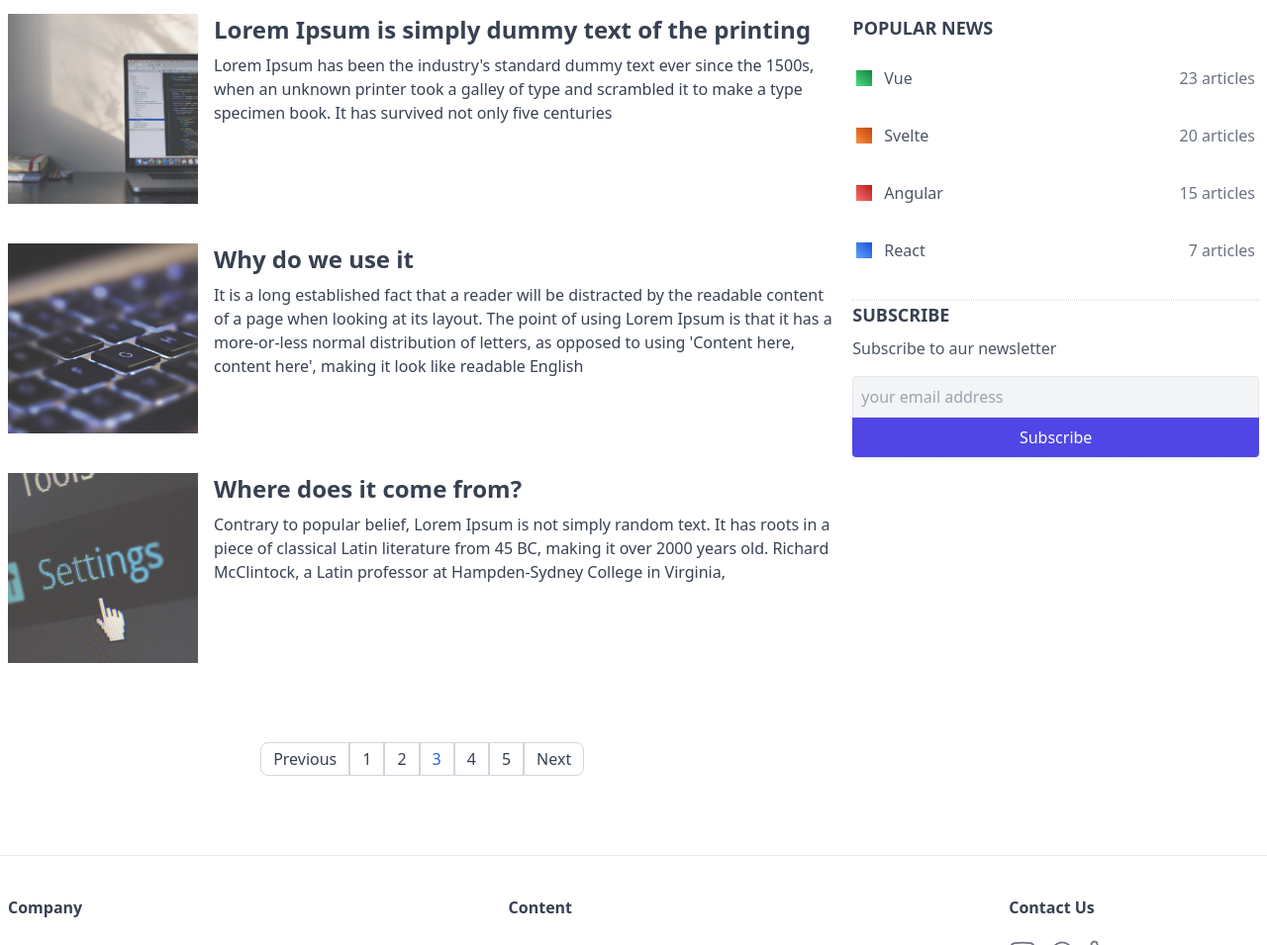
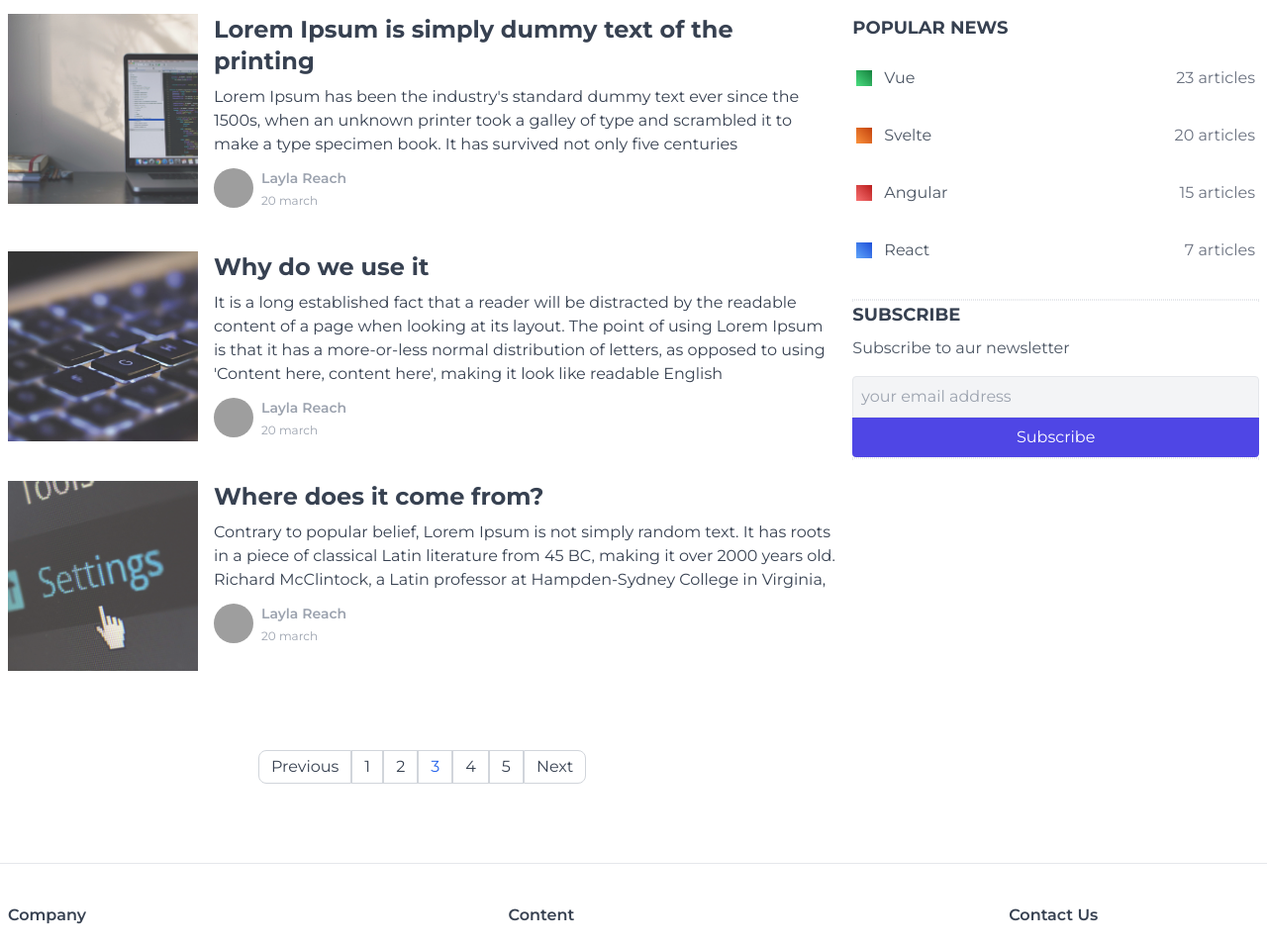
Before and after one commit to Viacheslav-ua/tailwind-course, a website: page index.html in a window 1280 px wide. Shown: the part 498-1453 px from the top of the page at 99% size. Drawn offline with nearby package versions, Linux system fonts and the light colour scheme; files that its build step writes are made by us from their sources; grey boxes are pictures that could not be loaded.

Commit message:
project done

```diff
--- a/index.html
+++ b/index.html
@@ -6,10 +6,10 @@
     <link rel="stylesheet" href="./public/styles.css">
     <title>TailwindCSS</title>
   </head>
-  <body>
-    <div class="max-w-screen-xl mx-auto">
+  <body class="bg-white dark:bg-slate-900 font-main">
+    <div class="max-w-screen-xl mx-auto h-screen grid grid-rows-layout">
       <header class="px-2 border-b flex items-center justify-between h-14">
-        <a class="uppercase font-bold text-purple-800" href="#">WebDev</a>
+        <a class="uppercase font-bold text-logo-main dark:text-purple-400" href="#">WebDev</a>
         <nav class="hidden md:flex items-center">
           <ul class="inline-flex items-center">
             <li><a class="header-link" href="#">Home</a></li>
@@ -28,12 +28,13 @@
           </svg>
         </button>
       </header>
+      <div>
         <!-- breadcrumbs -->
         <div class="px2 flex items-center">
           <div class="py-4 overflow-y-auto whitespace-nowrap flex items-center">
-            <a class="text-gray-600 hover:text-gray-900" href="#">
-              <svg xmlns="http://www.w3.org/2000/svg" fill="none"
-                viewBox="0 0 24 24" stroke-width="1.5" stroke="currentColor"
+            <a class="text-gray-600 hover:text-gray-900 dark:text-slate-400 dark:hover:text-slate-200 transition-all duration-300 delay-100"
+              href="#">
+              <svg xmlns="http://www.w3.org/2000/svg" fill="none" viewBox="0 0 24 24" stroke-width="1.5" stroke="currentColor"
                 class="w-5 h-5">
                 <path stroke-linecap="round" stroke-linejoin="round"
                   d="M2.25 12l8.954-8.955c.44-.439 1.152-.439 1.591 0L21.75 12M4.5 9.75v10.125c0 .621.504 1.125 1.125 1.125H9.75v-4.875c0-.621.504-1.125 1.125-1.125h2.25c.621 0 1.125.504 1.125 1.125V21h4.125c.621 0 1.125-.504 1.125-1.125V9.75M8.25 21h8.25" />
@@ -41,23 +42,21 @@
               <!-- Home -->
             </a>
             <span class="mx-2 text-gray-300">
-              <svg xmlns="http://www.w3.org/2000/svg" fill="none"
-                viewBox="0 0 24 24" stroke-width="1.5" stroke="currentColor"
+              <svg xmlns="http://www.w3.org/2000/svg" fill="none" viewBox="0 0 24 24" stroke-width="1.5" stroke="currentColor"
                 class="w-5 h-5">
-                <path stroke-linecap="round" stroke-linejoin="round"
-                  d="M8.25 4.5l7.5 7.5-7.5 7.5" />
+                <path stroke-linecap="round" stroke-linejoin="round" d="M8.25 4.5l7.5 7.5-7.5 7.5" />
               </svg>
             </span>
-            <a class="text-gray-600 hover:texgr hover:text-gray-900" href="#">News</a>
+            <a class="text-gray-600 hover:texgr hover:text-gray-900 dark:text-slate-400 dark:hover:text-slate-200 transition-all duration-300 delay-100"
+              href="#">News</a>
             <span class="mx-2 text-gray-300">
-              <svg xmlns="http://www.w3.org/2000/svg" fill="none"
-                viewBox="0 0 24 24" stroke-width="1.5" stroke="currentColor"
+              <svg xmlns="http://www.w3.org/2000/svg" fill="none" viewBox="0 0 24 24" stroke-width="1.5" stroke="currentColor"
                 class="w-5 h-5">
-                <path stroke-linecap="round" stroke-linejoin="round"
-                  d="M8.25 4.5l7.5 7.5-7.5 7.5" />
+                <path stroke-linecap="round" stroke-linejoin="round" d="M8.25 4.5l7.5 7.5-7.5 7.5" />
               </svg>
             </span>
-            <a class="text-gray-600 hover:texgr hover:text-gray-900" href="#">Tech</a>
+            <a class="text-gray-600 hover:texgr hover:text-gray-900 dark:text-slate-400 dark:hover:text-slate-200 transition-all duration-300 delay-100"
+              href="#">Tech</a>
           </div>
         </div>
         <!-- banners -->
@@ -69,6 +68,14 @@
               <h2 class="text-4xl font-semibold text-gray-100 leading-tight">
                 Lorem ipsum dolor dignissimos laborum laboriosam molestiae!
               </h2>
+              <div class="flex mt-3">
+                <img class="h-10 w-10 rounded-full mr-2 object-cover" src="https://randomuser.me/api/portraits/women/49.jpg"
+                  alt="author">
+                <div>
+                  <p class="font-semibold text-gray-200 text-sm">Julia Doe</p>
+                  <time class="text-gray-400 text-xs">15 march</time>
+                </div>
+              </div>
             </div>
           </a>
           <a class="w-full lg:w-1/3 bg-indigo-300 h-96 mb-4 relative rounded inline-block overflow-hidden" href="#">
@@ -78,6 +85,14 @@
               <h2 class="text-4xl font-semibold text-gray-100 leading-tight">
                 Consectetur adipisicing elit. Maiores, ut.
               </h2>
+              <div class="flex mt-3">
+                <img class="h-10 w-10 rounded-full mr-2 object-cover" src="https://randomuser.me/api/portraits/men/75.jpg"
+                  alt="author">
+                <div>
+                  <p class="font-semibold text-gray-200 text-sm">Joh Lun</p>
+                  <time class="text-gray-400 text-xs">15 march</time>
+                </div>
+              </div>
             </div>
           </a>
         </section>
@@ -87,27 +102,35 @@
             <section class="px-2">
               <a class="block w-full lg:flex mb-10" href="#">
                 <img class="w-full lg:w-48 h-48 opacity-80 object-cover lg:mr-4" src="./public/images/img-3.jpg" alt="img">
-              <div class="flex">
+                <div class="flex flex-col justify-between">
                   <div>
-                  <h3 class="mb-2 text-gray-700 font-bold text-2xl">Lorem Ipsum
+                    <h3 class="mb-2 text-gray-700 dark:text-gray-300 font-bold text-2xl">Lorem Ipsum
                       is simply dummy text of the printing</h3>
-                  <p class="text-gray-700">
+                    <p class="text-gray-700 dark:text-slate-400">
                       Lorem Ipsum has been the industry's standard dummy text ever
                       since the 1500s, when an unknown printer took
                       a galley of type and scrambled it to make a type specimen book.
                       It has survived not only five centuries
                     </p>
+                    <div class="flex mt-3">
+                      <img class="h-10 w-10 rounded-full mr-2 object-cover"
+                        src="https://randomuser.me/api/portraits/women/93.jpg" alt="author">
+                      <div>
+                        <p class="font-semibold text-gray-400 text-sm">Layla Reach</p>
+                        <time class="text-gray-400 text-xs">20 march</time>
+                      </div>
+                    </div>
                   </div>
                 </div>
               </a>
 
               <a class="block w-full lg:flex mb-10" href="#">
                 <img class="w-full lg:w-48 h-48 opacity-80 object-cover lg:mr-4" src="./public/images/img-4.jpg" alt="img">
-              <div class="flex">
+                <div class="flex flex-col justify-between">
                   <div>
-                  <h3 class="mb-2 text-gray-700 font-bold text-2xl">Why do we
+                    <h3 class="mb-2 text-gray-700 dark:text-gray-300 font-bold text-2xl">Why do we
                       use it</h3>
-                  <p class="text-gray-700">
+                    <p class="text-gray-700 dark:text-slate-400">
                       It is a long established fact that a reader will be distracted
                       by the readable content of a page when looking at its layout.
                       The point of using Lorem Ipsum is that it has a more-or-less
@@ -115,23 +138,39 @@
                       'Content here, content here', making it look like readable
                       English
                     </p>
+                    <div class="flex mt-3">
+                      <img class="h-10 w-10 rounded-full mr-2 object-cover"
+                        src="https://randomuser.me/api/portraits/women/93.jpg" alt="author">
+                      <div>
+                        <p class="font-semibold text-gray-400 text-sm">Layla Reach</p>
+                        <time class="text-gray-400 text-xs">20 march</time>
+                      </div>
+                    </div>
                   </div>
                 </div>
               </a>
 
               <a class="block w-full lg:flex mb-10" href="#">
                 <img class="w-full lg:w-48 h-48 opacity-80 object-cover lg:mr-4" src="./public/images/img-5.jpg" alt="img">
-              <div class="flex">
+                <div class="flex flex-col justify-between">
                   <div>
-                  <h3 class="mb-2 text-gray-700 font-bold text-2xl">
+                    <h3 class="mb-2 text-gray-700 dark:text-gray-300 font-bold text-2xl">
                       Where does it come from?
                     </h3>
-                  <p class="text-gray-700">
+                    <p class="text-gray-700 dark:text-slate-400">
                       Contrary to popular belief, Lorem Ipsum is not simply random
                       text. It has roots in a piece of classical Latin literature
                       from 45 BC, making it over 2000 years old. Richard McClintock,
                       a Latin professor at Hampden-Sydney College in Virginia,
                     </p>
+                    <div class="flex mt-3">
+                      <img class="h-10 w-10 rounded-full mr-2 object-cover"
+                        src="https://randomuser.me/api/portraits/women/93.jpg" alt="author">
+                      <div>
+                        <p class="font-semibold text-gray-400 text-sm">Layla Reach</p>
+                        <time class="text-gray-400 text-xs">20 march</time>
+                      </div>
+                    </div>
                   </div>
                 </div>
               </a>
@@ -143,7 +182,8 @@
                 <li><a class="pagination-item rounded-l-lg" href="#">Previous</a></li>
                 <li><a class="pagination-item" href="#">1</a></li>
                 <li><a class="pagination-item" href="#">2</a></li>
-              <li><a class="pagination-item hover:bg-blue-100 hover:text-blue-600 text-blue-600 cursor-default" href="#">3</a>
+                <li><a class="pagination-item hover:bg-blue-100 hover:text-blue-600 text-blue-600 cursor-default"
+                    href="#">3</a>
                 </li>
                 <li><a class="pagination-item" href="#">4</a></li>
                 <li><a class="pagination-item" href="#">5</a></li>
@@ -154,34 +194,38 @@
           <div class="w-full lg:w-1/3 px-2 md:flex md:space-x-6 lg:block lg:space-x-0">
             <!-- Popular News -->
             <div class=" w-full md:w-1/2 lg:w-full mb-5">
-            <h5 class="font-bold text-lg uppercase text-gray-700 mb-2">Popular News</h5>
+              <h5 class="font-bold text-lg uppercase dark:text-slate-300 text-gray-700 mb-2">Popular News</h5>
               <ul>
-              <li class="px-1 py-4 border-y border-white hover:border-gray-200">
-                <a class="flex items-center text-gray-600" href="#">
+                <li
+                  class="dark:border-transparent dark:hover:border-gray-200 px-1 py-4 border-y border-white hover:border-gray-200  transition-all duration-300 delay-100">
+                  <a class="flex items-center text-gray-600 dark:text-slate-400" href="#">
                     <span class="inline-block h-4 w-4 mr-3 bg-gradient-to-tr from-green-400 to-green-700"></span>
                     Vue
-                  <span class="text-gray-500 ml-auto">23 articles</span>
+                    <span class="text-gray-500 dark:text-slate-400 ml-auto">23 articles</span>
                   </a>
                 </li>
-              <li class="px-1 py-4 border-y border-white hover:border-gray-200">
-                <a class="flex items-center text-gray-600" href="#">
+                <li
+                  class="dark:border-transparent dark:hover:border-gray-200 px-1 py-4 border-y border-white hover:border-gray-200  transition-all duration-300 delay-100">
+                  <a class="flex items-center text-gray-600 dark:text-slate-400" href="#">
                     <span class="inline-block h-4 w-4 mr-3 bg-gradient-to-tr from-orange-400 to-orange-700"></span>
                     Svelte
-                  <span class="text-gray-500 ml-auto">20 articles</span>
+                    <span class="text-gray-500 dark:text-slate-400 ml-auto">20 articles</span>
                   </a>
                 </li>
-              <li class="px-1 py-4 border-y border-white hover:border-gray-200">
-                <a class="flex items-center text-gray-600" href="#">
+                <li
+                  class="dark:border-transparent dark:hover:border-gray-200 px-1 py-4 border-y border-white hover:border-gray-200  transition-all duration-300 delay-100">
+                  <a class="flex items-center text-gray-600 dark:text-slate-400" href="#">
                     <span class="inline-block h-4 w-4 mr-3 bg-gradient-to-tr from-red-400 to-red-700"></span>
                     Angular
-                  <span class="text-gray-500 ml-auto">15 articles</span>
+                    <span class="text-gray-500 dark:text-slate-400 ml-auto">15 articles</span>
                   </a>
                 </li>
-              <li class="px-1 py-4 border-y border-white hover:border-gray-200">
-                <a class="flex items-center text-gray-600" href="#">
+                <li
+                  class="dark:border-transparent dark:hover:border-gray-200 px-1 py-4 border-y border-white hover:border-gray-200  transition-all duration-300 delay-100">
+                  <a class="flex items-center text-gray-600 dark:text-slate-400" href="#">
                     <span class="inline-block h-4 w-4 mr-3 bg-gradient-to-tr from-blue-400 to-blue-700"></span>
                     React
-                  <span class="text-gray-500 ml-auto">7 articles</span>
+                    <span class="text-gray-500 dark:text-slate-400 ml-auto">7 articles</span>
                   </a>
                 </li>
               </ul>
@@ -191,28 +235,32 @@
             <div class="w-full md:w-1/2 lg:w-full md:my-0 lg:my-5">
               <!-- divider -->
               <div class="border border-dotted md:hidden lg:block"></div>
-            <h5 class="font-bold text-lg uppercase text-gray-700 mb-2">subscribe</h5>
-            <p class="text-gray-600 mb-4">Subscribe to aur newsletter</p>
-            <input class="text-gray-700 bg-gray-100 p-2 w-full border rounded-t hover:border-gray-600"
+              <h5 class="font-bold text-lg uppercase text-gray-700 dark:text-slate-300 mb-2">subscribe</h5>
+              <p class="text-gray-600 dark:text-slate-400 mb-4">Subscribe to aur newsletter</p>
+              <input
+                class="text-gray-700 bg-gray-100 p-2 w-full border rounded-t hover:border-gray-600  transition-all duration-300 delay-100"
                 placeholder="your email address" type="email">
-            <button class="px-4 py-2 bg-indigo-600 text-white rounded-b w-full hover:bg-indigo-800">Subscribe</button>
+              <button
+                class="px-4 py-2 bg-indigo-600 text-white rounded-b w-full hover:bg-indigo-800  transition-all duration-300 delay-100">Subscribe</button>
               <div class="border border-dotted md:hidden lg:block"></div>
             </div>
           </div>
         </main>
+      </div>
+
 
       <!-- footer -->
       <footer class="border-t mt-10 py-10 px-2">
         <div class="md:flex">
           <div class="mb-5 w-full md:w-2/5">
-            <h6 class="font-semibold text-gray-700 mb-3 inline-block">Company</h6>
+            <h6 class="font-semibold text-gray-700 dark:text-gray-300 mb-3 inline-block">Company</h6>
             <ul>
               <li><a class="footer-link" href="#">Team</a></li>
               <li><a class="footer-link" href="#">About Us</a></li>
             </ul>
           </div>
           <div class="mb-5 w-full md:w-2/5">
-            <h6 class="font-semibold text-gray-700 mb-3 inline-block">Content</h6>
+            <h6 class="font-semibold text-gray-700 dark:text-gray-300 mb-3 inline-block">Content</h6>
             <ul>
               <li><a class="footer-link" href="#">Block</a></li>
               <li><a class="footer-link" href="#">Policy</a></li>
@@ -220,7 +268,7 @@
             </ul>
           </div>
           <div class="w-full md:w-1/5">
-            <h6 class="font-semibold text-gray-700 mb-3 inline-block">Contact Us</h6>
+            <h6 class="font-semibold text-gray-700 dark:text-gray-300 mb-3 inline-block">Contact Us</h6>
             <ul>
               <li class="mr-2 inline-block"><a class="footer-link" href="#">
                   <svg xmlns="http://www.w3.org/2000/svg" fill="none"
--- a/src/main.css
+++ b/src/main.css
@@ -1,21 +1,23 @@
+@import url('https://fonts.googleapis.com/css2?family=Montserrat:ital,wght@0,100;0,200;0,300;0,400;0,500;0,600;0,700;0,800;0,900;1,100;1,200;1,300;1,400;1,500;1,600;1,700;1,800;1,900&display=swap');
+
 @tailwind base;
 @tailwind components;
 @tailwind utilities;
 
 .header-link {
-  @apply inline-block py-3 px-2 border-b-2 border-transparent hover:border-purple-800 hover:text-purple-800 text-gray-500 font-semibold;
+  @apply  dark:text-slate-200 transition-all duration-300 delay-100 inline-block py-3 px-2 border-b-2 border-transparent hover:border-purple-800 hover:text-purple-800 dark:hover:border-purple-500 dark:hover:text-purple-500 text-gray-500 font-semibold;
 }
 
 .header-btn {
-  @apply ml-2 focus:outline-none focus:ring focus:ring-violet-300 inline-block px-3 py-1 border-2 rounded-full border-indigo-600 text-indigo-600 hover:text-white hover:bg-indigo-800;
+  @apply dark:border-indigo-500 dark:text-indigo-500 dark:hover:bg-indigo-500 dark:hover:text-white ml-2 transition-all duration-300 delay-100 focus:outline-none focus:ring focus:ring-violet-300 inline-block px-3 py-1 border-2 rounded-full border-indigo-600 text-indigo-600 hover:text-white hover:bg-indigo-800;
 }
 
 @layer components {
   .pagination-item {
-    @apply inline-block py-1 px-3 border border-gray-300 text-gray-500 hover:bg-gray-100 text-gray-700;
+    @apply  dark:text-slate-400 transition-all duration-300 delay-100 inline-block py-1 px-3 border border-gray-300 text-gray-500 hover:bg-gray-100 text-gray-700;
   }
 }
 
 .footer-link {
-  @apply inline-block text-gray-500 py-2 hover:underline decoration-gray-700 underline-offset-4;
+  @apply  dark:text-slate-400 transition-all duration-300 delay-100 inline-block text-gray-500 py-2 hover:underline decoration-gray-700 underline-offset-4;
 }
--- a/tailwind.config.js
+++ b/tailwind.config.js
@@ -1,8 +1,19 @@
 /** @type {import('tailwindcss').Config} */
 module.exports = {
   content: ['./index.html'],
+  // darkMode: 'class',
   theme: {
-    extend: {},
+    extend: {
+      gridTemplateRows: {
+        'layout': 'auto 1fr auto',
+      },
+      colors: {
+        'logo-main': '#9b0404',
+      },
+      fontFamily: {
+        main: ['Montserrat'],
+      }
+    },
   },
   plugins: [],
 }
```
Lines whose indentation alone changed are shown as unchanged.
